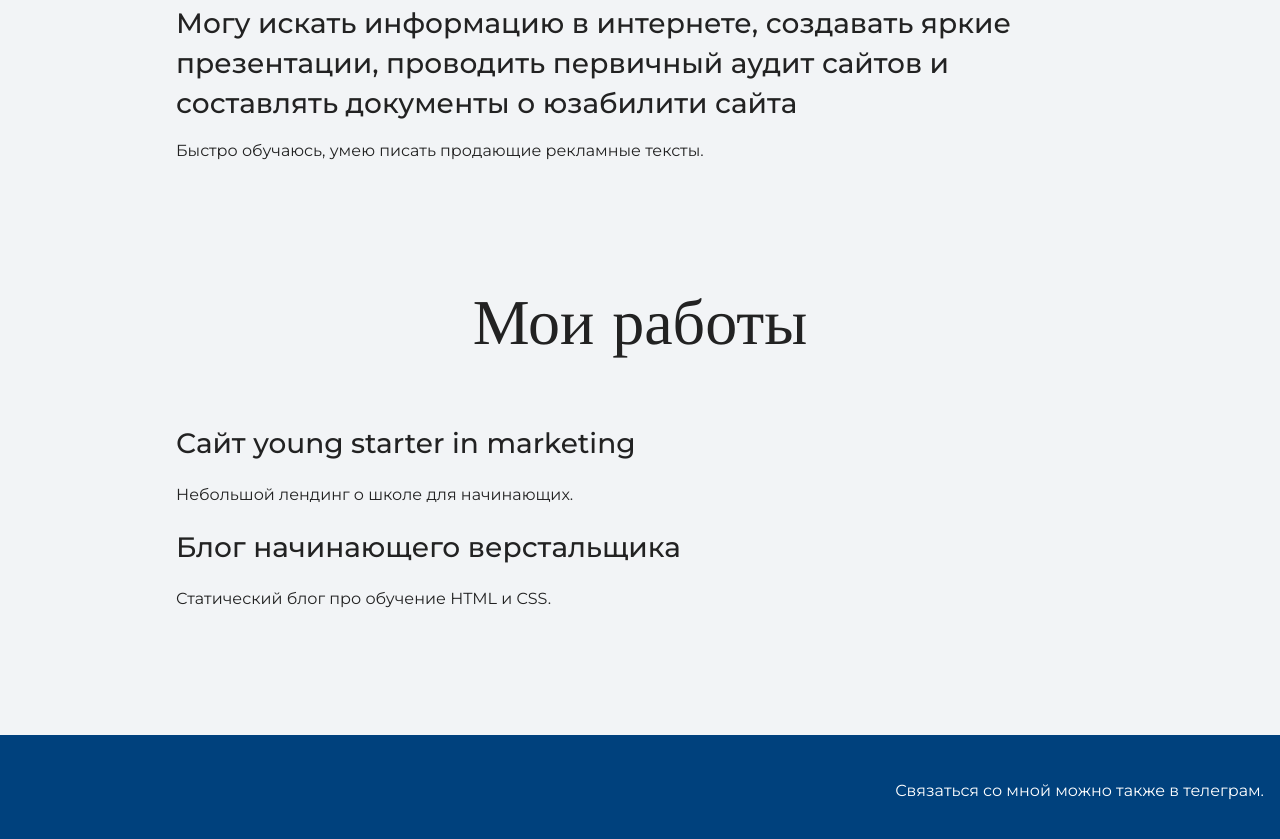
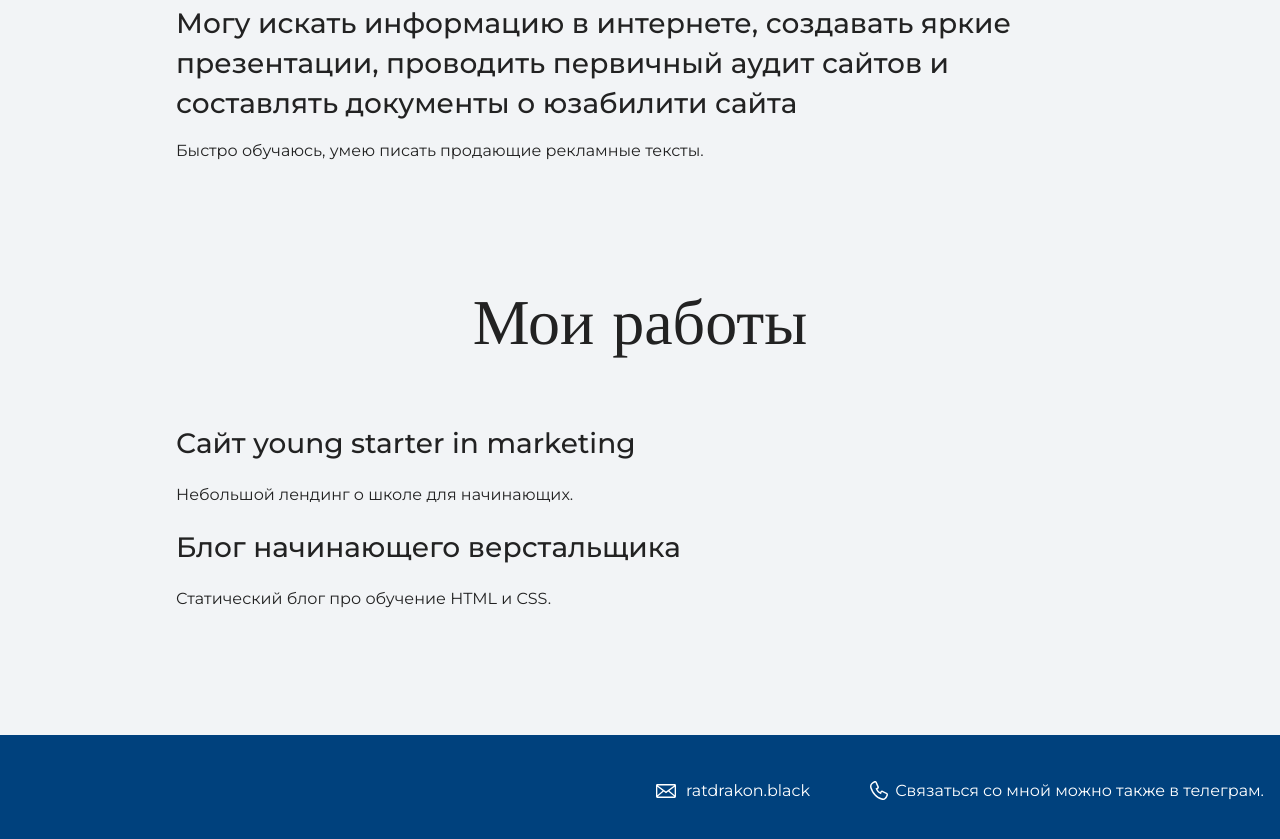
Before and after one commit to Filster-maker/portFolio, a plain HTML site: page index.html in a window 1280 px wide. Shown: the part 1325-2164 px from the top of the page. Drawn offline with nearby package versions, Linux system fonts and the light colour scheme.

Commit message:
Add files via upload

```diff
--- a/index.html
+++ b/index.html
@@ -49,7 +49,10 @@
 
     <footer class="page-footer">
 	<div class="container">
-      Связаться со мной можно также в телеграм.
+	<a class="footer-email"
+	href="mailto:ratdrakon.black">ratdrakon.black</a>
+	<a class="footer-phone"
+	href="tel:+78985">Связаться со мной можно также в телеграм.</a>
 	  </div>
     </footer>
   </body>
```
